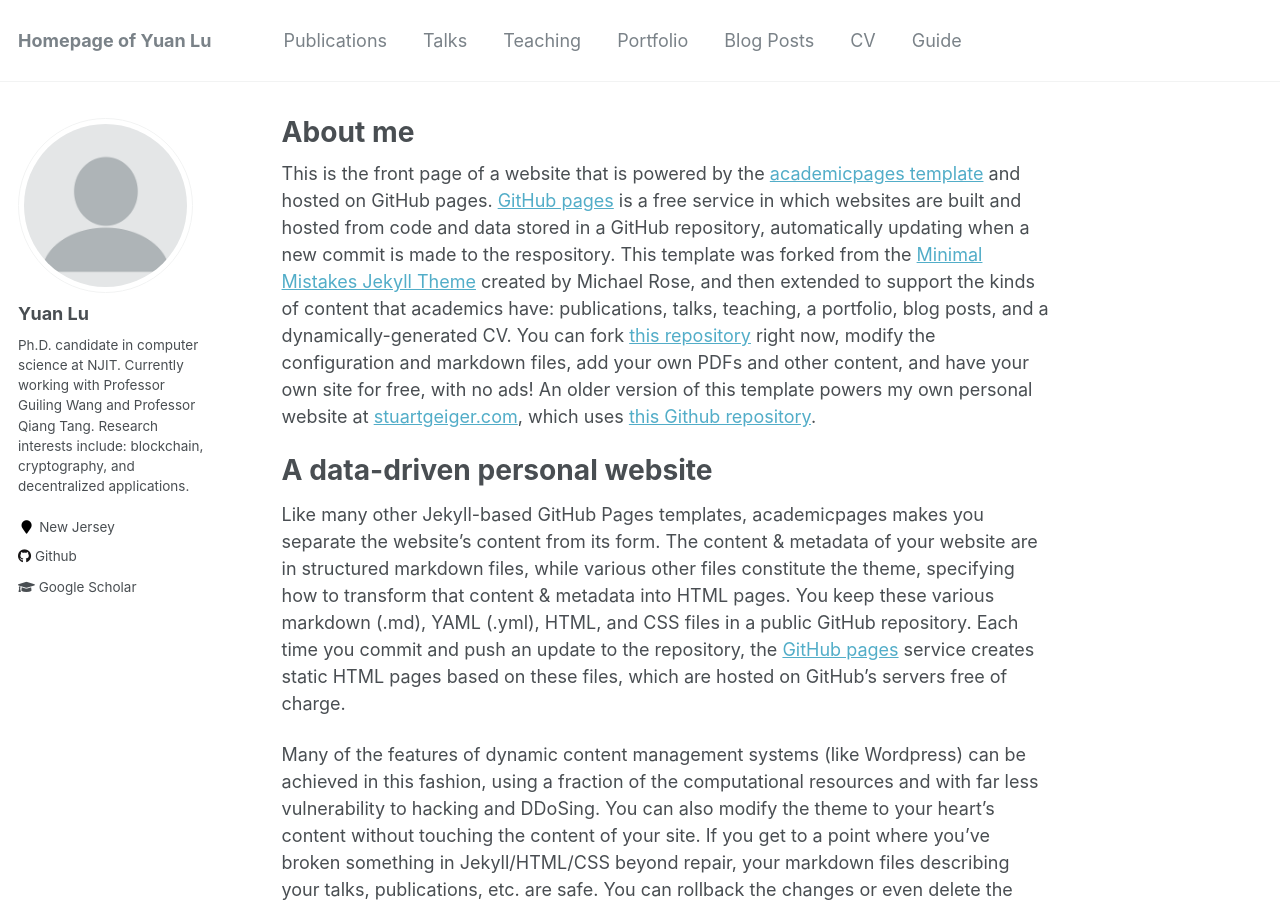
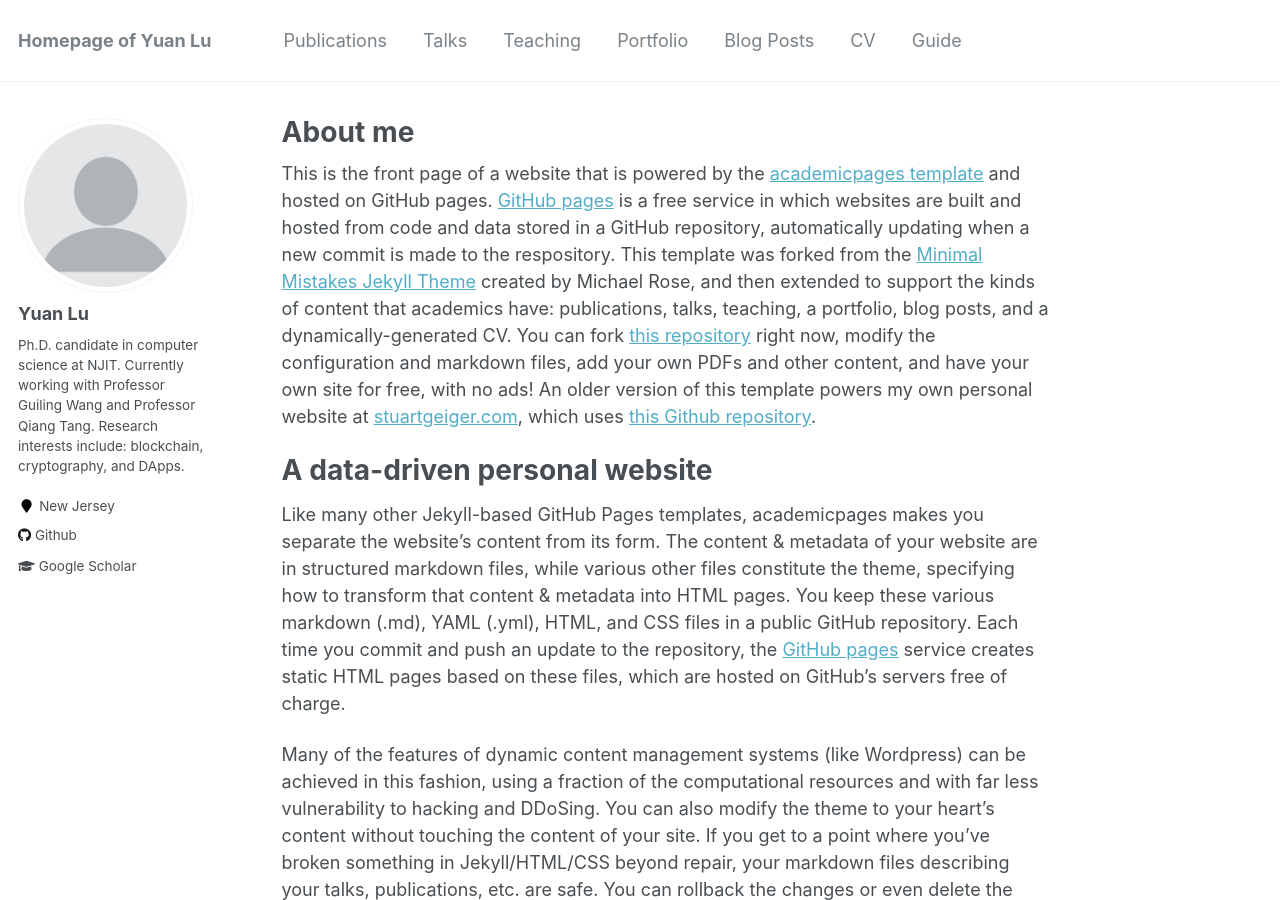
Before and after one commit to yylluu/yylluu.github.io, a Jekyll site: the page built from _pages/about.md, in a window 1280 px wide and 900 px high. Built offline with Jekyll 4.4.1, drawn with Linux system fonts in a browser that asks for light colours.

Commit message:
Update _config.yml

```diff
--- a/_config.yml
+++ b/_config.yml
@@ -82,7 +82,7 @@ analytics:
 author:
   name             : "Yuan Lu"
   avatar           : "profile.png"
-  bio              : "Ph.D. candidate in computer science at NJIT. Currently working with Professor Guiling Wang and Professor Qiang Tang. Research interests include: blockchain, cryptography, and decentralized applications."
+  bio              : "Ph.D. candidate in computer science at NJIT. Currently working with Professor Guiling Wang and Professor Qiang Tang. Research interests include: blockchain, cryptography, and DApps."
   location         : "New Jersey"
   employer         :
   pubmed           :  # "https://www.ncbi.nlm.nih.gov/pubmed/?term=john+snow"
```
